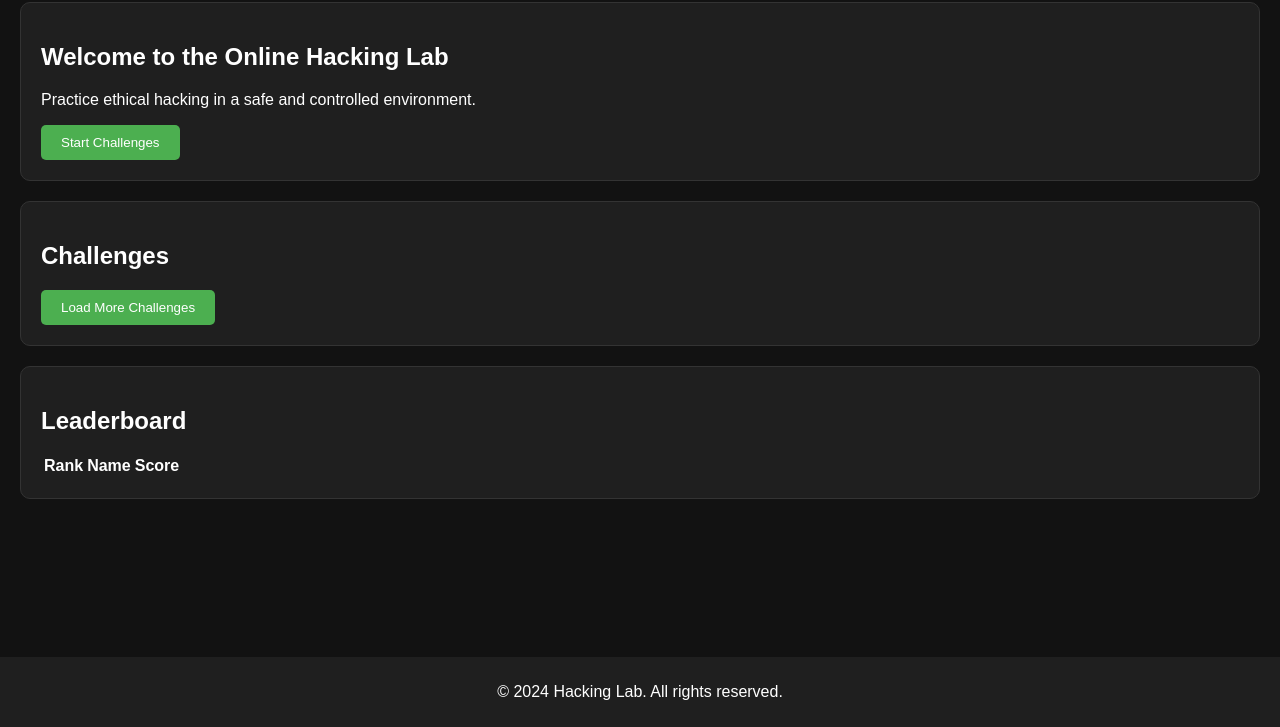
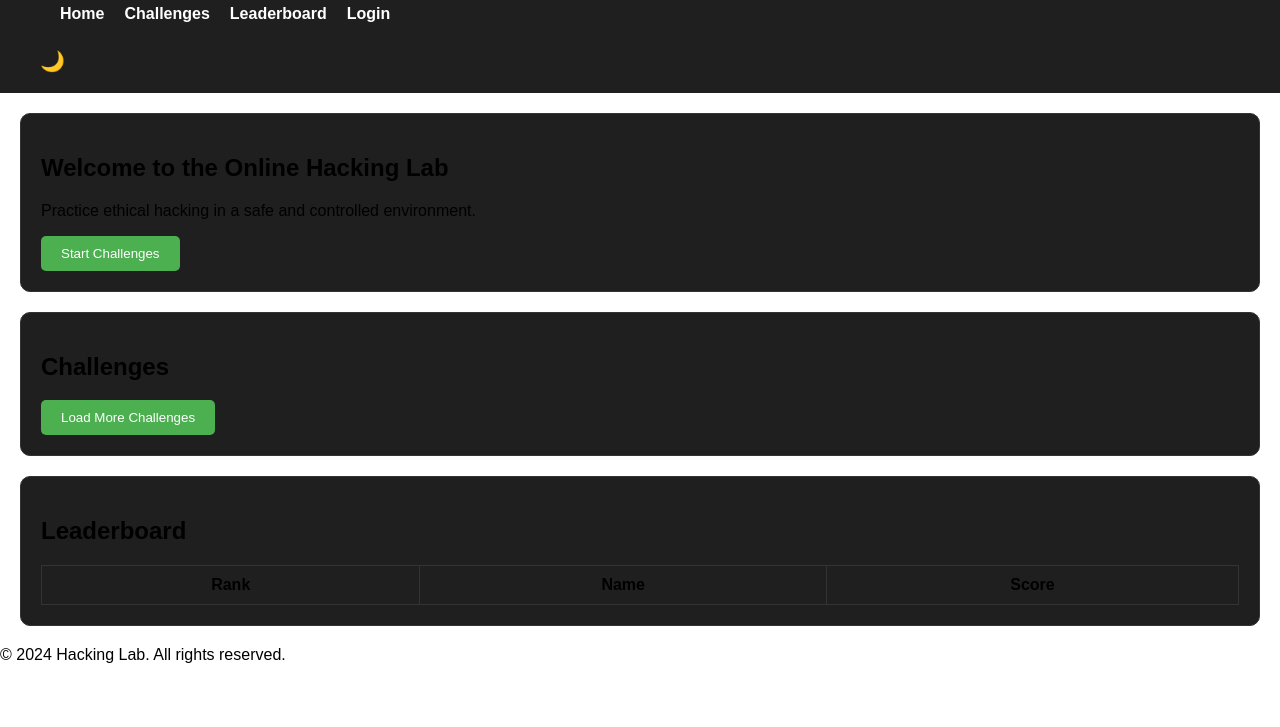
Before and after one commit to 4no43fn/hacking-lab, a plain HTML site: page index.html in a window 1280 px wide. Shown: the part 73-800 px from the top of the page. Drawn offline with Linux system fonts and the light colour scheme.

Commit message:
Update styles.css

```diff
--- a/styles.css
+++ b/styles.css
@@ -1,37 +1,53 @@
+/* Reset */
 body {
     font-family: Arial, sans-serif;
     margin: 0;
     padding: 0;
-    background-color: #121212;
-    color: #ffffff;
+    transition: background-color 0.3s, color 0.3s;
 }
 
 header {
     background-color: #1f1f1f;
+    color: white;
     padding: 10px 20px;
+    display: flex;
+    justify-content: space-between;
+    align-items: center;
 }
 
 header h1 {
     color: #4caf50;
-    display: inline;
 }
 
 nav ul {
-    list-style-type: none;
-    padding: 0;
-    display: inline;
-    float: right;
-}
-
-nav ul li {
-    display: inline;
-    margin: 0 10px;
+    list-style: none;
+    display: flex;
+    gap: 20px;
 }
 
 nav ul li a {
-    color: #ffffff;
     text-decoration: none;
+    color: white;
     font-weight: bold;
+    transition: color 0.3s;
+}
+
+nav ul li a:hover {
+    color: #4caf50;
+}
+
+button {
+    padding: 10px 20px;
+    background-color: #4caf50;
+    border: none;
+    border-radius: 5px;
+    color: white;
+    cursor: pointer;
+    transition: background-color 0.3s;
+}
+
+button:hover {
+    background-color: #45a049;
 }
 
 section {
@@ -42,24 +58,31 @@ section {
     background-color: #1f1f1f;
 }
 
-button {
-    background-color: #4caf50;
-    color: white;
-    padding: 10px 20px;
+table {
+    width: 100%;
+    border-collapse: collapse;
+    margin-top: 10px;
+}
+
+table th, table td {
+    border: 1px solid #333;
+    padding: 10px;
+    text-align: center;
+}
+
+#themeToggle {
+    background: none;
     border: none;
-    border-radius: 5px;
+    font-size: 20px;
     cursor: pointer;
 }
 
-button:hover {
-    background-color: #45a049;
+.light-mode {
+    background-color: #f5f5f5;
+    color: #121212;
 }
 
-footer {
-    text-align: center;
-    padding: 10px 0;
-    background-color: #1f1f1f;
-    position: fixed;
-    width: 100%;
-    bottom: 0;
+.light-mode section {
+    background-color: white;
+    border-color: #ddd;
 }
```
